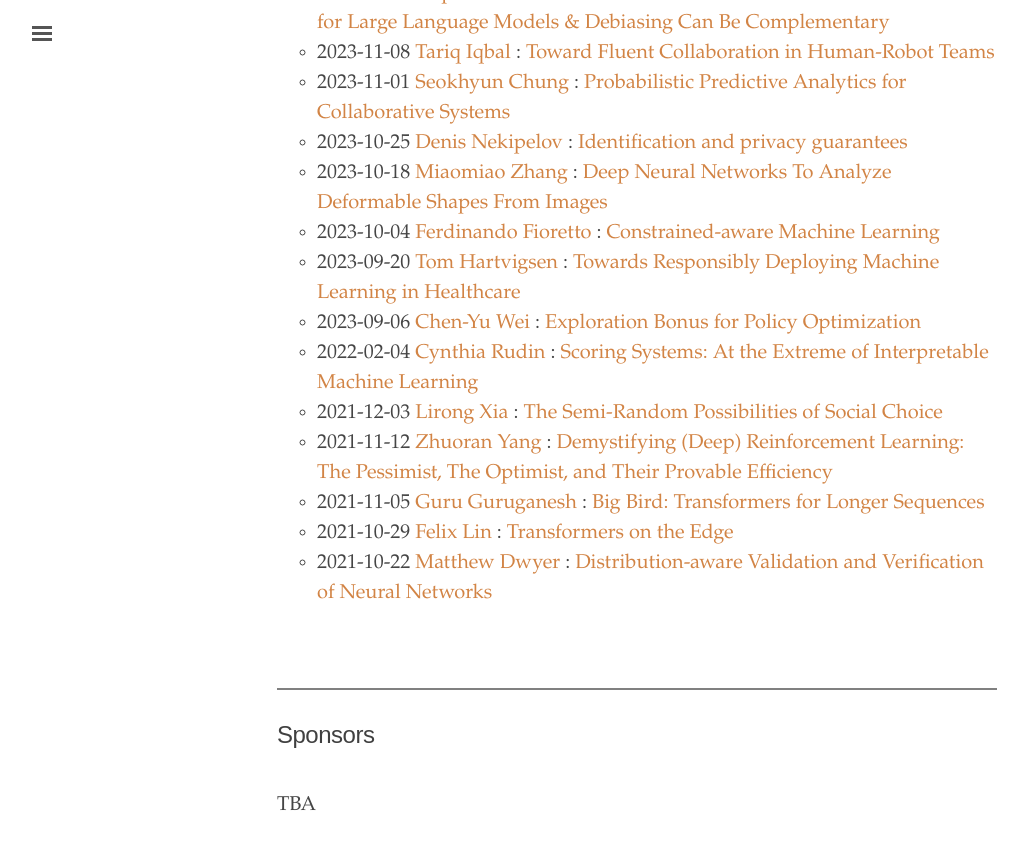
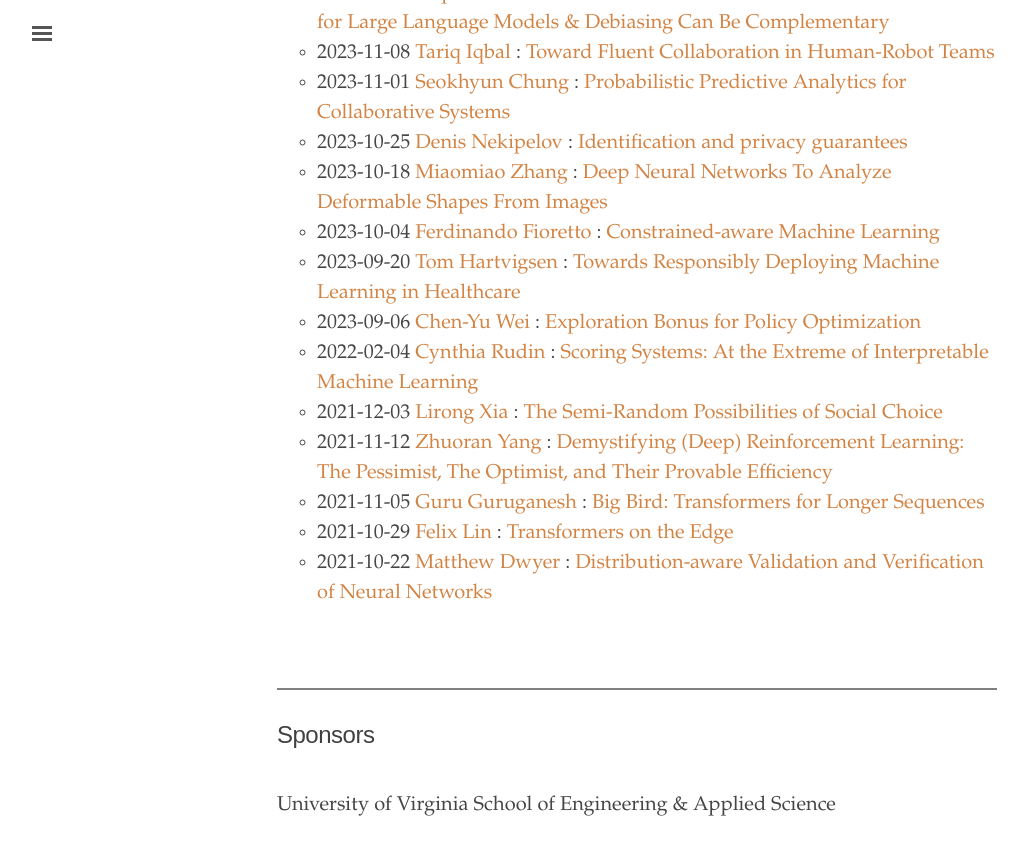
Before and after one commit to uvaml/uvaml.github.io, a Jekyll site: the page built from index.html, in a window 1280 px wide and 900 px high, scrolled down 939 px. Shown: the top 855 px of the window, without its empty margins (3-1028 px from the left). Built offline with Jekyll 4.4.1, drawn with Linux system fonts in a browser that asks for light colours.

Commit message:
add sponsor

```diff
--- a/index.html
+++ b/index.html
@@ -58,6 +58,6 @@
 <div class="sponsorship">
   <!-- <h1>hi.</h1> -->
   <h2>Sponsors</h2><br>
-  TBA
+  University of Virginia School of Engineering & Applied Science
 
 </div>
```
